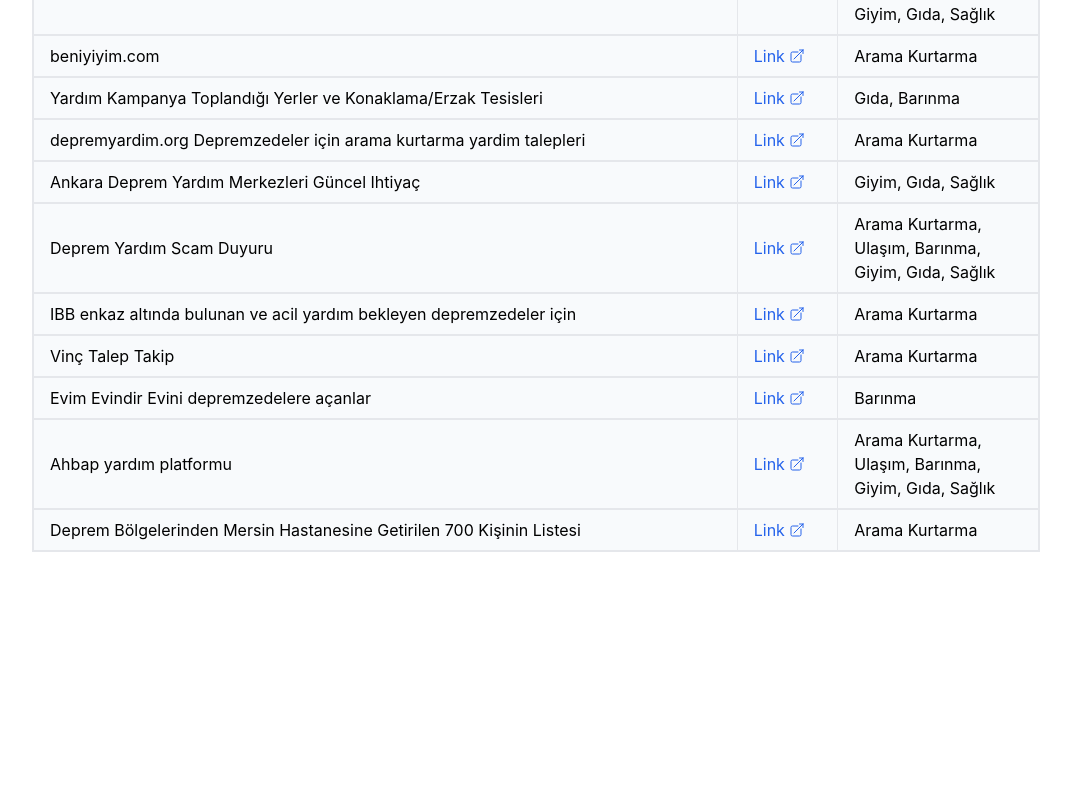
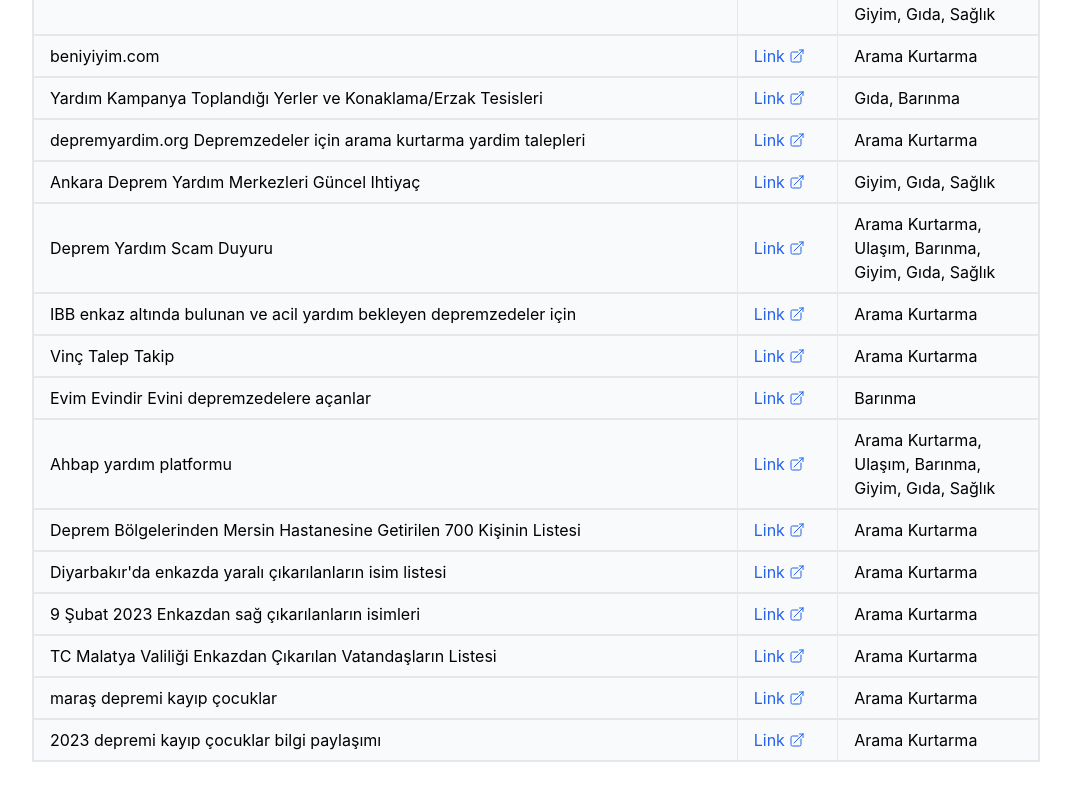
Before and after one commit to alparslandeniz/tumyardimlar, a React (Create React App) app: page / in a window 1280 px wide. Shown: the part 906-1706 px from the top of the page, without its empty margins (104-1175 px from the left). Before the commit the page ends 1498 px from the top, so only its background shows below. Built offline with nearby package versions, Linux system fonts and the light colour scheme.

Commit message:
Kayip bilgi paylasimlari

```diff
--- a/src/Components/Constants/Data.js
+++ b/src/Components/Constants/Data.js
@@ -89,4 +89,29 @@ export const allForms = [
     url: "https://mobile.twitter.com/delirdigece/status/1622929409622654977",
     category: "Arama Kurtarma",
   },
+  {
+    description: "Diyarbakır'da enkazda yaralı çıkarılanların isim listesi",
+    url: "https://www.guneydoguekspres.com/guncel/diyarbakir-da-enkazda-yarali-cikarilanlarin-isim-listesi-h31308.html",
+    category: "Arama Kurtarma",
+  },
+  {
+    description: "9 Şubat 2023 Enkazdan sağ çıkarılanların isimleri",
+    url: "https://www.cnnturk.com/turkiye/enkazdan-sag-cikarilanlarin-isimleri-9-subat-2023-son-dakika-deprem-gelismeleri-enkazdan-kurtulanlar-listesi",
+    category: "Arama Kurtarma",
+  },
+  {
+    description: "TC Malatya Valiliği Enkazdan Çıkarılan Vatandaşların Listesi",
+    url: "https://twitter.com/tcmalatyav/status/1458131137860100096",
+    category: "Arama Kurtarma",
+  },
+  {
+    description: "maraş depremi kayıp çocuklar",
+    url: "https://eksisozluk.com/maras-depremi-kayip-cocuklar--7571832",
+    category: "Arama Kurtarma",
+  },
+  {
+    description: "2023 depremi kayıp çocuklar bilgi paylaşımı",
+    url: "https://eksisozluk.com/2023-depremi-kayip-cocuklar-bilgi-paylasimi--7571781",
+    category: "Arama Kurtarma",
+  },
 ];
```
